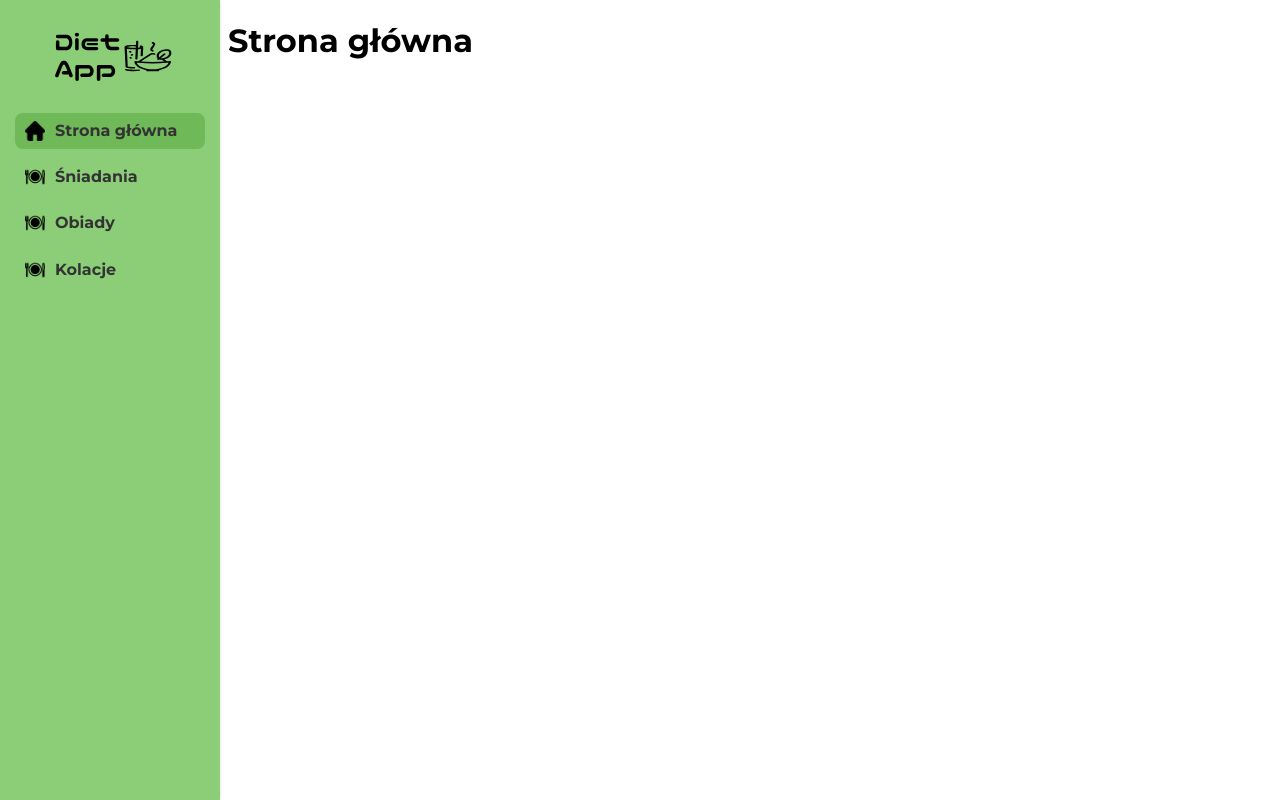
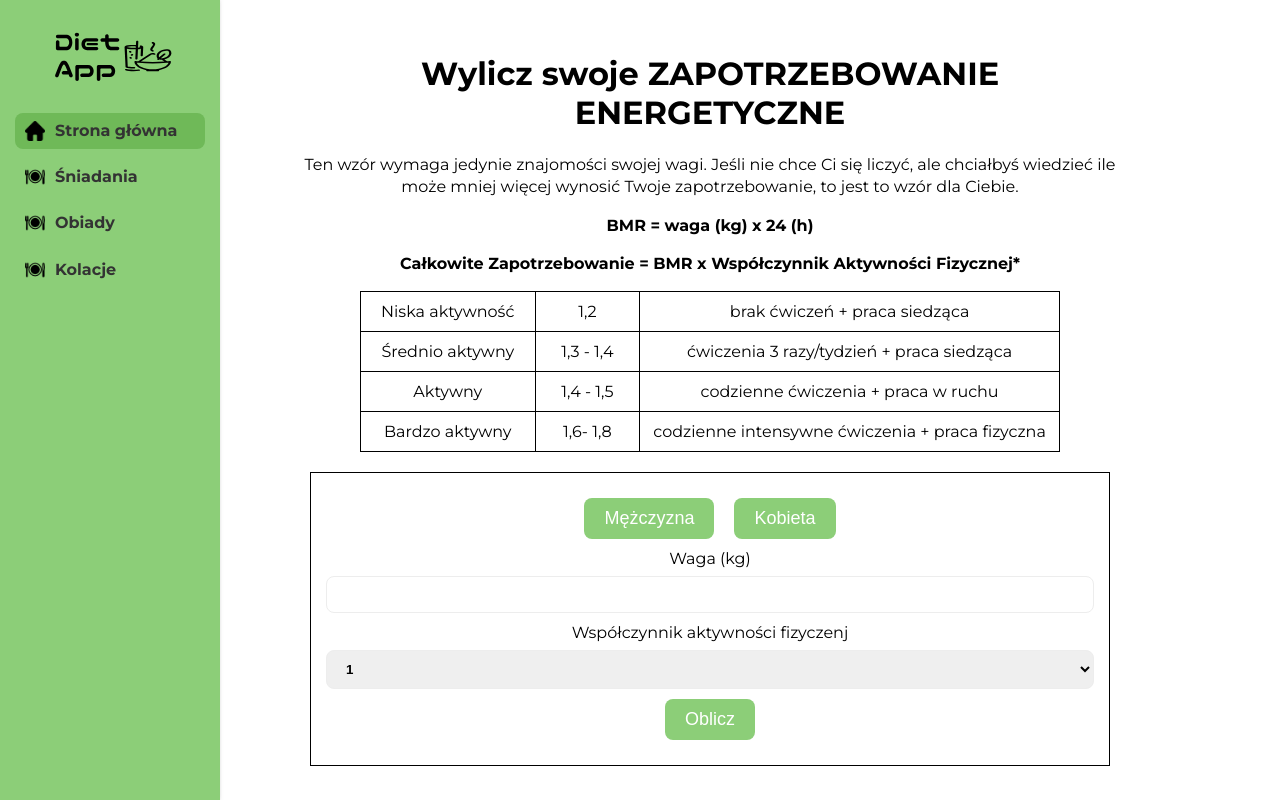
Before and after one commit to ZalewskiDamian/React_Recipe_Firebase_App, a React (Create React App) app: page / in a window 1280 px wide. Built offline with nearby package versions, Linux system fonts and the light colour scheme.

Commit message:
update homepage, add form

```diff
--- /dev/null
+++ b/src/components/Button/Button.js
@@ -0,0 +1,21 @@
+import styled from 'styled-components';
+
+const Button = styled.button`
+    width: auto;
+    font-size: ${({theme}) => theme.font.button};
+    font-weight: ${({theme}) => theme.weight.regular};
+    background-color: ${({theme}) => theme.colors.green};
+    color: white;
+    padding: 1rem 2rem;
+    border-radius: .8rem;
+    border: none;
+    margin: 0 1rem;
+    cursor: pointer;
+    transition: all .2s ease-in-out;
+
+    &:hover {
+        box-shadow: 0 3px 6px rgba(0,0,0, .16);
+    }
+`;
+
+export default Button;
--- /dev/null
+++ b/src/components/Paragraph/Paragraph.js
@@ -0,0 +1,9 @@
+import styled from 'styled-components';
+
+const Paragraph = styled.p`
+    font-size: ${({theme}) => theme.font.paragraph};
+    font-weight: ${({theme, bold}) => bold ? theme.weight.bold : theme.weight.regular};
+    line-height: 1.4;
+`;
+
+export default Paragraph;
--- a/src/index.css
+++ b/src/index.css
@@ -6,21 +6,7 @@
   --crimson: #DB3052;
 }
 
-button {
-  appearance: none;
-  background: none;
-  border: none;
-  outline: none;
-  cursor: pointer;
 
-  color: var(--darker);
-  font-weight: bold;
-  text-transform: uppercase;
-
-  padding: 0.5rem 1rem;
-  border-radius: 0.25rem;
-  background-color: var(--blue);
-}
 
 .buttons {
   display: flex;
@@ -31,10 +17,6 @@ button {
 
 .activeLink {
   background-color: #6fb958;
-}
-
-.buttons button {
-  margin: 0 0.5rem;
 }
 
 button.remove {
@@ -58,16 +40,3 @@ li {
 .popup h2 {
   margin-bottom: 1rem;
 }
-
-input, textarea {
-  display: block;
-  width: 100%;
-  padding: 0.5rem;
-  resize: vertical;
-  max-height: 200px;
-  margin-bottom: 0.5rem;
-}
-
-.form-group button {
-  margin-top: 1rem;
-}
--- a/src/theme/mainTheme.js
+++ b/src/theme/mainTheme.js
@@ -4,9 +4,16 @@ export const theme = {
         greenDark: '#6fb958',
         black: '#333333',
         white: '#ffffff',
+        gray: '#ededed',
     },
     weight: {
-        normal: '400',
+        regular: '400',
+        medium: '500',
+        semiBold: '600',
         bold: '700',
+    },
+    font: {
+        paragraph: '1.6rem',
+        button: '1.8rem',
     }
 };
--- a/src/views/Home.js
+++ b/src/views/Home.js
@@ -1,11 +1,134 @@
-import React from 'react';
+import React, {useState} from 'react';
 import styled from 'styled-components';
 import UserPageTemplate from '../templates/UserPageTemplate';
+import Button from '../components/Button/Button';
+import Paragraph from '../components/Paragraph/Paragraph';
+
+const StyledWrapper = styled.div`
+    padding: 25px 150px 25px 70px;
+    text-align: center;
+`;
+const StyledForm = styled.form`
+    width: 100%;
+	max-width: 80rem;
+	border: 1px solid black;
+	padding: 2.5rem 1.5rem;
+	margin: 0 auto;
+`;
+const StyledInput = styled.input`
+    width: 100%;
+    border-radius: .8rem;
+    border: 1px solid ${({theme}) => theme.colors.gray};
+	padding: 1rem 1.5rem;
+	font-weight: ${({theme}) => theme.weight.semiBold};
+	outline: 0;
+`;
+const StyledLabel = styled.label`
+    display: block;
+    margin-bottom: .8rem;
+`;
+const StyledSelect = styled.select`
+	width: 100%;
+    border-radius: .8rem;
+    border: 1px solid ${({theme}) => theme.colors.gray};
+	padding: 1rem 1.5rem;
+	font-weight: ${({theme}) => theme.weight.semiBold};
+	outline: 0;
+`;
+
+const StyledFormGroup = styled.div`
+	&:not(:last-child) {
+		margin-bottom: 1rem;
+	}
+`;
+const StyledButtonGroup = styled.div`
+    display: flex;
+    justify-content: center;
+    align-items: center;
+    margin-bottom: 1rem;
+`;
+const StyledTable = styled.div`
+	width: 100%;
+	max-width: 70rem;
+	margin: 0 auto 2rem;
+	border: 1px solid black;
+	display: flex;
+	flex-direction: column;
+`;
+const StyledTableRow = styled.div`
+	display: grid;
+	grid-template-columns: 25% 15% 60%;
+
+	&:not(:last-of-type) {
+		border-bottom: 1px solid black;
+	}
+`;
+const StyledCell = styled.div`
+	padding: 1rem;
+	display: flex;
+	justify-content: center;
+	align-items: center;
+
+	&:not(:last-of-type) {
+		border-right: 1px solid black;
+	}
+`;
 
 const Home = () => {
     return (
         <UserPageTemplate>
-            <h1>Strona główna</h1>
+            <StyledWrapper>
+                <h1>Wylicz swoje ZAPOTRZEBOWANIE ENERGETYCZNE</h1>
+				<Paragraph>
+					Ten wzór wymaga jedynie znajomości swojej wagi. Jeśli nie chce Ci się liczyć, ale chciałbyś wiedzieć ile może mniej więcej wynosić Twoje zapotrzebowanie, to jest to wzór dla Ciebie.
+				</Paragraph>
+				<Paragraph bold>
+					BMR = waga (kg) x 24 (h)
+				</Paragraph>
+				<Paragraph bold>
+					Całkowite Zapotrzebowanie = BMR x Współczynnik Aktywności Fizycznej*
+				</Paragraph>
+				<StyledTable>
+					<StyledTableRow>
+						<StyledCell>Niska aktywność</StyledCell>
+						<StyledCell>1,2</StyledCell>
+						<StyledCell>brak ćwiczeń + praca siedząca</StyledCell>
+					</StyledTableRow>
+					<StyledTableRow>
+						<StyledCell>Średnio aktywny</StyledCell>
+						<StyledCell>1,3 - 1,4</StyledCell>
+						<StyledCell>ćwiczenia 3 razy/tydzień + praca siedząca</StyledCell>
+					</StyledTableRow>
+					<StyledTableRow>
+						<StyledCell>Aktywny</StyledCell>
+						<StyledCell>1,4 - 1,5</StyledCell>
+						<StyledCell>codzienne ćwiczenia + praca w ruchu</StyledCell>
+					</StyledTableRow>
+					<StyledTableRow>
+						<StyledCell>Bardzo aktywny</StyledCell>
+						<StyledCell>1,6- 1,8</StyledCell>
+						<StyledCell>codzienne intensywne ćwiczenia + praca fizyczna</StyledCell>
+					</StyledTableRow>
+				</StyledTable>
+                <StyledForm>
+                    <StyledButtonGroup>
+                        <Button>Mężczyzna</Button>
+                        <Button>Kobieta</Button>
+                    </StyledButtonGroup>
+                    <StyledFormGroup>
+                        <StyledLabel>Waga (kg)</StyledLabel>
+                        <StyledInput type='text' />
+                    </StyledFormGroup>
+					<StyledFormGroup>
+						<StyledLabel>Współczynnik aktywności fizyczenj</StyledLabel>
+						<StyledSelect>
+							<option>1</option>
+							<option>2</option>
+						</StyledSelect>
+					</StyledFormGroup>
+					<Button>Oblicz</Button>
+                </StyledForm>
+            </StyledWrapper>
         </UserPageTemplate>
     )
 }
```
